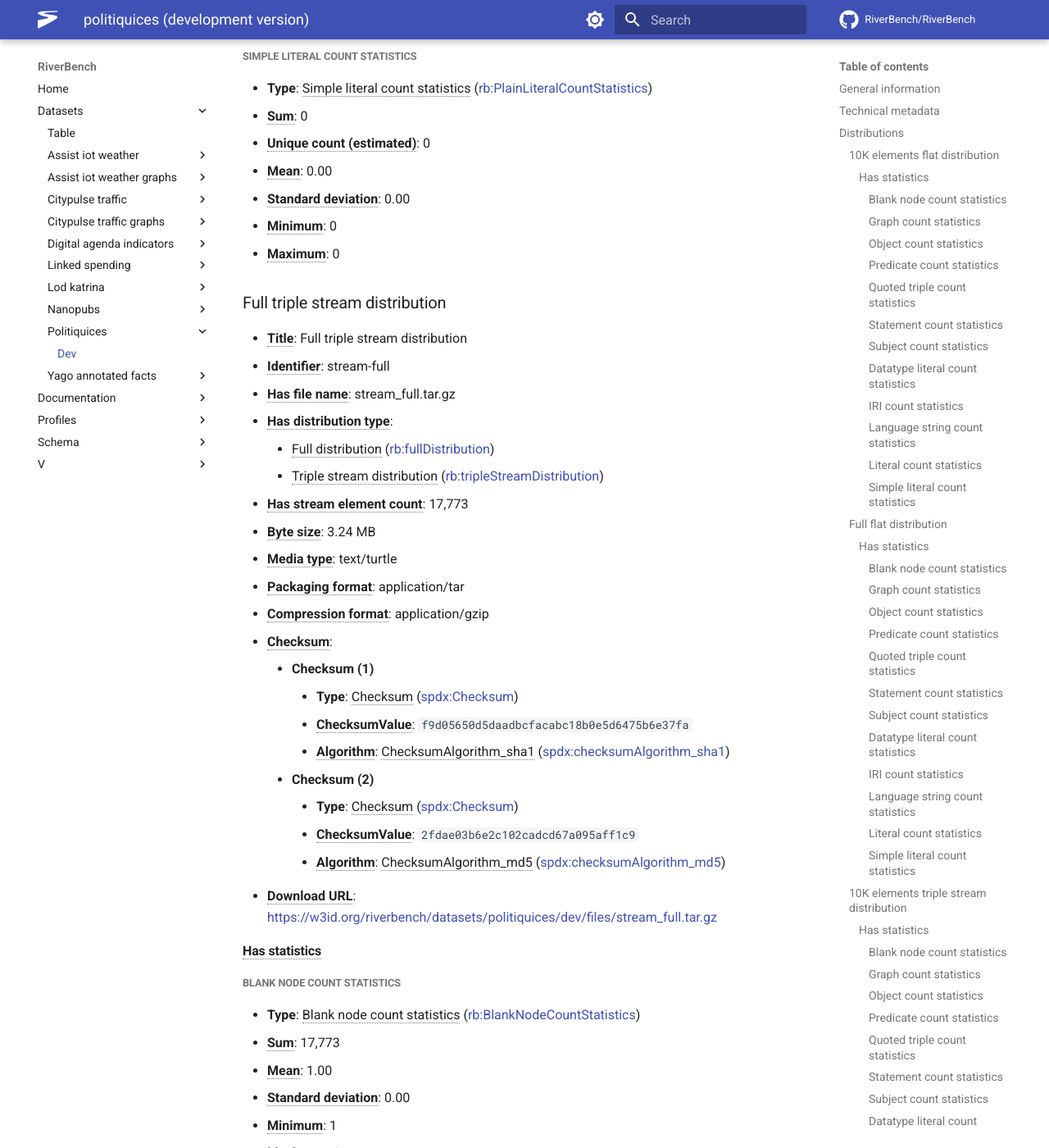
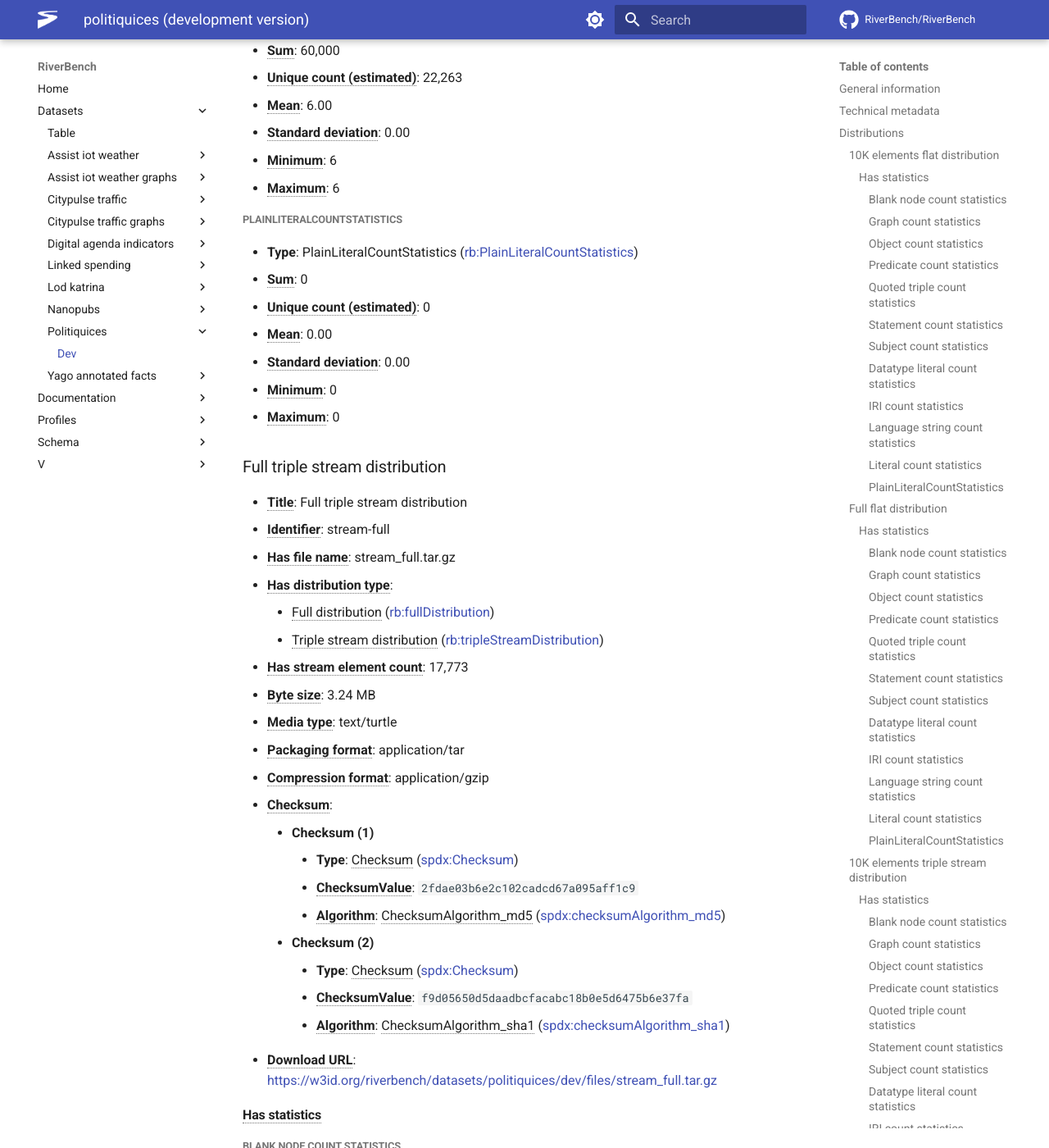
Before and after one commit to RiverBench/riverbench.github.io, an MkDocs documentation site: the page built from docs/datasets/politiquices/dev/index.md, in a window 1280 px wide and 1400 px high, scrolled down 13331 px. Shown: the whole window at 82% size. Built offline with MkDocs 1.6.1 and Material for MkDocs 9.7.7, drawn with Linux system fonts in a browser that asks for light colours; comment, search, counter and statistics services are not loaded; some of the changed text lies outside the part shown.

Commit message:
Automatic update of RiverBench/dataset-politiquices (dev)

```diff
--- a/docs/datasets/politiquices/dev/index.md
+++ b/docs/datasets/politiquices/dev/index.md
@@ -65,12 +75,12 @@ Support and opposition relations extracted from news articles archived in Arquiv
 - **<abbr title="The checksum property provides a mechanism that can be used to verify that the contents of a File or Package have not changed.">Checksum</abbr>**:
     - **Checksum (1)**
         - **Type**: <abbr title="A Checksum is value that allows the contents of a file to be authenticated. Even small changes to the content of the file will change its checksum. This class allows the results of a variety of checksum and cryptographic message digest algorithms to be represented.">Checksum</abbr> ([spdx:Checksum](http://spdx.org/rdf/terms#Checksum))
+        - **<abbr title="The checksumValue property provides a lower case hexidecimal encoded digest value produced using a specific algorithm.">ChecksumValue</abbr>**: `abd6499900be9965c0090fab3f46017e4e5ec37e`
+        - **<abbr title="Identifies the algorithm used to produce the subject Checksum. Currently, SHA-1 is the only supported algorithm. It is anticipated that other algorithms will be supported at a later time.">Algorithm</abbr>**: <abbr title="Indicates the algorithm used was SHA-1">ChecksumAlgorithm_sha1</abbr> ([spdx:checksumAlgorithm_sha1](http://spdx.org/rdf/terms#checksumAlgorithm_sha1))
+    - **Checksum (2)**
+        - **Type**: <abbr title="A Checksum is value that allows the contents of a file to be authenticated. Even small changes to the content of the file will change its checksum. This class allows the results of a variety of checksum and cryptographic message digest algorithms to be represented.">Checksum</abbr> ([spdx:Checksum](http://spdx.org/rdf/terms#Checksum))
         - **<abbr title="The checksumValue property provides a lower case hexidecimal encoded digest value produced using a specific algorithm.">ChecksumValue</abbr>**: `168f589f925c1d1cccab067689fb4c95`
         - **<abbr title="Identifies the algorithm used to produce the subject Checksum. Currently, SHA-1 is the only supported algorithm. It is anticipated that other algorithms will be supported at a later time.">Algorithm</abbr>**: <abbr title="Indicates the algorithm used was MD5">ChecksumAlgorithm_md5</abbr> ([spdx:checksumAlgorithm_md5](http://spdx.org/rdf/terms#checksumAlgorithm_md5))
-    - **Checksum (2)**
-        - **Type**: <abbr title="A Checksum is value that allows the contents of a file to be authenticated. Even small changes to the content of the file will change its checksum. This class allows the results of a variety of checksum and cryptographic message digest algorithms to be represented.">Checksum</abbr> ([spdx:Checksum](http://spdx.org/rdf/terms#Checksum))
-        - **<abbr title="The checksumValue property provides a lower case hexidecimal encoded digest value produced using a specific algorithm.">ChecksumValue</abbr>**: `abd6499900be9965c0090fab3f46017e4e5ec37e`
-        - **<abbr title="Identifies the algorithm used to produce the subject Checksum. Currently, SHA-1 is the only supported algorithm. It is anticipated that other algorithms will be supported at a later time.">Algorithm</abbr>**: <abbr title="Indicates the algorithm used was SHA-1">ChecksumAlgorithm_sha1</abbr> ([spdx:checksumAlgorithm_sha1](http://spdx.org/rdf/terms#checksumAlgorithm_sha1))
 - **<abbr title="The URL of the downloadable file in a given format. E.g. CSV file or RDF file. The format is indicated by the distribution's dct:format and/or dcat:mediaType.">Download URL</abbr>**: [https://w3id.org/riverbench/datasets/politiquices/dev/files/flat_10K.nt.gz](https://w3id.org/riverbench/datasets/politiquices/dev/files/flat_10K.nt.gz)
 
 #### <abbr title="Has a dataset statistics object">Has statistics</abbr>
@@ -178,9 +188,9 @@ Support and opposition relations extracted from news articles archived in Arquiv
 - **<abbr title="Minimum value of a distribution">Minimum</abbr>**: 6
 - **<abbr title="Maximum value of a distribution">Maximum</abbr>**: 6
 
-##### Simple literal count statistics
+##### PlainLiteralCountStatistics
 
-- **Type**: <abbr title="Statistics about the number of simple literals (of type xsd:string) in the dataset.">Simple literal count statistics</abbr> ([rb:PlainLiteralCountStatistics](https://w3id.org/riverbench/schema/metadata#PlainLiteralCountStatistics))
+- **Type**: PlainLiteralCountStatistics ([rb:PlainLiteralCountStatistics](https://w3id.org/riverbench/schema/metadata#PlainLiteralCountStatistics))
 - **<abbr title="Sum of all values in the distribution. In statistics about counts, this corresponds to the total number of given elements in the dataset.">Sum</abbr>**: 0
 - **<abbr title="Only used for count statistics. Indicates how many unique elements are in the entire dataset. The value is estimated with a Bloom filter and is accurate to ~1%.">Unique count (estimated)</abbr>**: 0
 - **<abbr title="Arithmetic mean of a distribution">Mean</abbr>**: 0.00
@@ -316,9 +326,9 @@ Support and opposition relations extracted from news articles archived in Arquiv
 - **<abbr title="Minimum value of a distribution">Minimum</abbr>**: 6
 - **<abbr title="Maximum value of a distribution">Maximum</abbr>**: 6
 
-##### Simple literal count statistics
+##### PlainLiteralCountStatistics
 
-- **Type**: <abbr title="Statistics about the number of simple literals (of type xsd:string) in the dataset.">Simple literal count statistics</abbr> ([rb:PlainLiteralCountStatistics](https://w3id.org/riverbench/schema/metadata#PlainLiteralCountStatistics))
+- **Type**: PlainLiteralCountStatistics ([rb:PlainLiteralCountStatistics](https://w3id.org/riverbench/schema/metadata#PlainLiteralCountStatistics))
 - **<abbr title="Sum of all values in the distribution. In statistics about counts, this corresponds to the total number of given elements in the dataset.">Sum</abbr>**: 0
 - **<abbr title="Only used for count statistics. Indicates how many unique elements are in the entire dataset. The value is estimated with a Bloom filter and is accurate to ~1%.">Unique count (estimated)</abbr>**: 0
 - **<abbr title="Arithmetic mean of a distribution">Mean</abbr>**: 0.00
@@ -455,9 +465,9 @@ Support and opposition relations extracted from news articles archived in Arquiv
 - **<abbr title="Minimum value of a distribution">Minimum</abbr>**: 6
 - **<abbr title="Maximum value of a distribution">Maximum</abbr>**: 6
 
-##### Simple literal count statistics
+##### PlainLiteralCountStatistics
 
-- **Type**: <abbr title="Statistics about the number of simple literals (of type xsd:string) in the dataset.">Simple literal count statistics</abbr> ([rb:PlainLiteralCountStatistics](https://w3id.org/riverbench/schema/metadata#PlainLiteralCountStatistics))
+- **Type**: PlainLiteralCountStatistics ([rb:PlainLiteralCountStatistics](https://w3id.org/riverbench/schema/metadata#PlainLiteralCountStatistics))
 - **<abbr title="Sum of all values in the distribution. In statistics about counts, this corresponds to the total number of given elements in the dataset.">Sum</abbr>**: 0
 - **<abbr title="Only used for count statistics. Indicates how many unique elements are in the entire dataset. The value is estimated with a Bloom filter and is accurate to ~1%.">Unique count (estimated)</abbr>**: 0
 - **<abbr title="Arithmetic mean of a distribution">Mean</abbr>**: 0.00
@@ -481,12 +491,12 @@ Support and opposition relations extracted from news articles archived in Arquiv
 - **<abbr title="The checksum property provides a mechanism that can be used to verify that the contents of a File or Package have not changed.">Checksum</abbr>**:
     - **Checksum (1)**
         - **Type**: <abbr title="A Checksum is value that allows the contents of a file to be authenticated. Even small changes to the content of the file will change its checksum. This class allows the results of a variety of checksum and cryptographic message digest algorithms to be represented.">Checksum</abbr> ([spdx:Checksum](http://spdx.org/rdf/terms#Checksum))
+        - **<abbr title="The checksumValue property provides a lower case hexidecimal encoded digest value produced using a specific algorithm.">ChecksumValue</abbr>**: `2fdae03b6e2c102cadcd67a095aff1c9`
+        - **<abbr title="Identifies the algorithm used to produce the subject Checksum. Currently, SHA-1 is the only supported algorithm. It is anticipated that other algorithms will be supported at a later time.">Algorithm</abbr>**: <abbr title="Indicates the algorithm used was MD5">ChecksumAlgorithm_md5</abbr> ([spdx:checksumAlgorithm_md5](http://spdx.org/rdf/terms#checksumAlgorithm_md5))
+    - **Checksum (2)**
+        - **Type**: <abbr title="A Checksum is value that allows the contents of a file to be authenticated. Even small changes to the content of the file will change its checksum. This class allows the results of a variety of checksum and cryptographic message digest algorithms to be represented.">Checksum</abbr> ([spdx:Checksum](http://spdx.org/rdf/terms#Checksum))
         - **<abbr title="The checksumValue property provides a lower case hexidecimal encoded digest value produced using a specific algorithm.">ChecksumValue</abbr>**: `f9d05650d5daadbcfacabc18b0e5d6475b6e37fa`
         - **<abbr title="Identifies the algorithm used to produce the subject Checksum. Currently, SHA-1 is the only supported algorithm. It is anticipated that other algorithms will be supported at a later time.">Algorithm</abbr>**: <abbr title="Indicates the algorithm used was SHA-1">ChecksumAlgorithm_sha1</abbr> ([spdx:checksumAlgorithm_sha1](http://spdx.org/rdf/terms#checksumAlgorithm_sha1))
-    - **Checksum (2)**
-        - **Type**: <abbr title="A Checksum is value that allows the contents of a file to be authenticated. Even small changes to the content of the file will change its checksum. This class allows the results of a variety of checksum and cryptographic message digest algorithms to be represented.">Checksum</abbr> ([spdx:Checksum](http://spdx.org/rdf/terms#Checksum))
-        - **<abbr title="The checksumValue property provides a lower case hexidecimal encoded digest value produced using a specific algorithm.">ChecksumValue</abbr>**: `2fdae03b6e2c102cadcd67a095aff1c9`
-        - **<abbr title="Identifies the algorithm used to produce the subject Checksum. Currently, SHA-1 is the only supported algorithm. It is anticipated that other algorithms will be supported at a later time.">Algorithm</abbr>**: <abbr title="Indicates the algorithm used was MD5">ChecksumAlgorithm_md5</abbr> ([spdx:checksumAlgorithm_md5](http://spdx.org/rdf/terms#checksumAlgorithm_md5))
 - **<abbr title="The URL of the downloadable file in a given format. E.g. CSV file or RDF file. The format is indicated by the distribution's dct:format and/or dcat:mediaType.">Download URL</abbr>**: [https://w3id.org/riverbench/datasets/politiquices/dev/files/stream_full.tar.gz](https://w3id.org/riverbench/datasets/politiquices/dev/files/stream_full.tar.gz)
 
 #### <abbr title="Has a dataset statistics object">Has statistics</abbr>
@@ -594,9 +604,9 @@ Support and opposition relations extracted from news articles archived in Arquiv
 - **<abbr title="Minimum value of a distribution">Minimum</abbr>**: 6
 - **<abbr title="Maximum value of a distribution">Maximum</abbr>**: 6
 
-##### Simple literal count statistics
+##### PlainLiteralCountStatistics
 
-- **Type**: <abbr title="Statistics about the number of simple literals (of type xsd:string) in the dataset.">Simple literal count statistics</abbr> ([rb:PlainLiteralCountStatistics](https://w3id.org/riverbench/schema/metadata#PlainLiteralCountStatistics))
+- **Type**: PlainLiteralCountStatistics ([rb:PlainLiteralCountStatistics](https://w3id.org/riverbench/schema/metadata#PlainLiteralCountStatistics))
 - **<abbr title="Sum of all values in the distribution. In statistics about counts, this corresponds to the total number of given elements in the dataset.">Sum</abbr>**: 0
 - **<abbr title="Only used for count statistics. Indicates how many unique elements are in the entire dataset. The value is estimated with a Bloom filter and is accurate to ~1%.">Unique count (estimated)</abbr>**: 0
 - **<abbr title="Arithmetic mean of a distribution">Mean</abbr>**: 0.00
```
Also changed, not shown: other parts of docs/datasets/politiquices/dev/index.md (+17 -7 lines).
